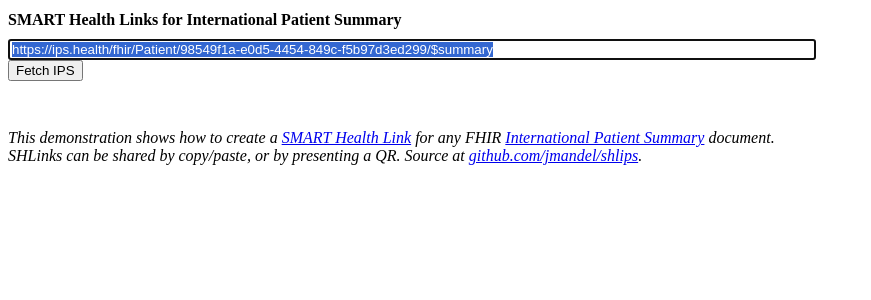
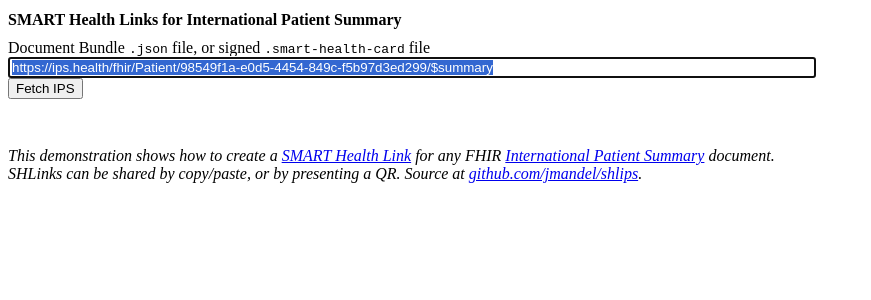
Before and after one commit to jmandel/shlips, a SvelteKit app: page / in a window 1280 px wide. Shown: the top 300 px of the page, without its empty margins (0-871 px from the left). Built offline with nearby package versions, Linux system fonts and the light colour scheme.

Commit message:
Better labels and localStorage

```diff
--- a/src/AddFile.svelte
+++ b/src/AddFile.svelte
@@ -79,6 +79,7 @@
 </script>
 
 <form on:submit|preventDefault={() => fetchIps(summaryUrlValidated)}>
+  Document Bundle <code>.json</code> file, or signed <code>.smart-health-card</code> file
   <input type="text" bind:value={summaryUrl} bind:this={inputUrl} />
   <button disabled={!summaryUrlValidated || submitting} type="submit">
     {#if !submitting}
--- a/src/routes/+page.svelte
+++ b/src/routes/+page.svelte
@@ -13,14 +13,13 @@
   let summaryUrl = '';
 
   const LOCAL_STORAGE_KEY = 'shlips_store';
-  let loading = true;
   let shl: SHLAdminParams | undefined =
     browser && window.localStorage[LOCAL_STORAGE_KEY]
       ? JSON.parse(window.localStorage[LOCAL_STORAGE_KEY])
       : undefined;
 
   $: {
-    if (browser) window.localStorage[LOCAL_STORAGE_KEY] = JSON.stringify(shl);
+    if (browser && shl) window.localStorage[LOCAL_STORAGE_KEY] = JSON.stringify(shl);
   }
 
   async function newShlFromShc(details: SHCRetrieveEvent) {
```
